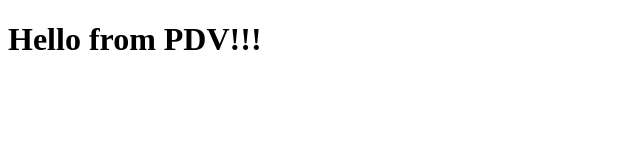
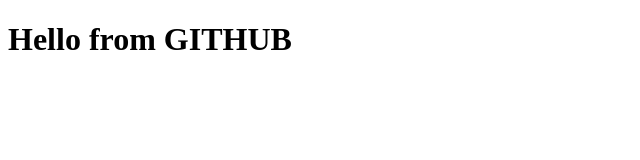
Before and after one commit to pdv-itl/demo_upload, a plain HTML site: page index.html in a window 1280 px wide. Shown: the whole page, without its empty margins (0-640 px from the left). Drawn offline with Linux system fonts and the light colour scheme.

Commit message:
Update index.html

```diff
--- a/index.html
+++ b/index.html
@@ -7,7 +7,7 @@
 <body>
 <div>
 
-<h1>Hello from PDV!!!</h1>
+<h1>Hello from GITHUB</h1>
 
 </div>
 </body>
```
